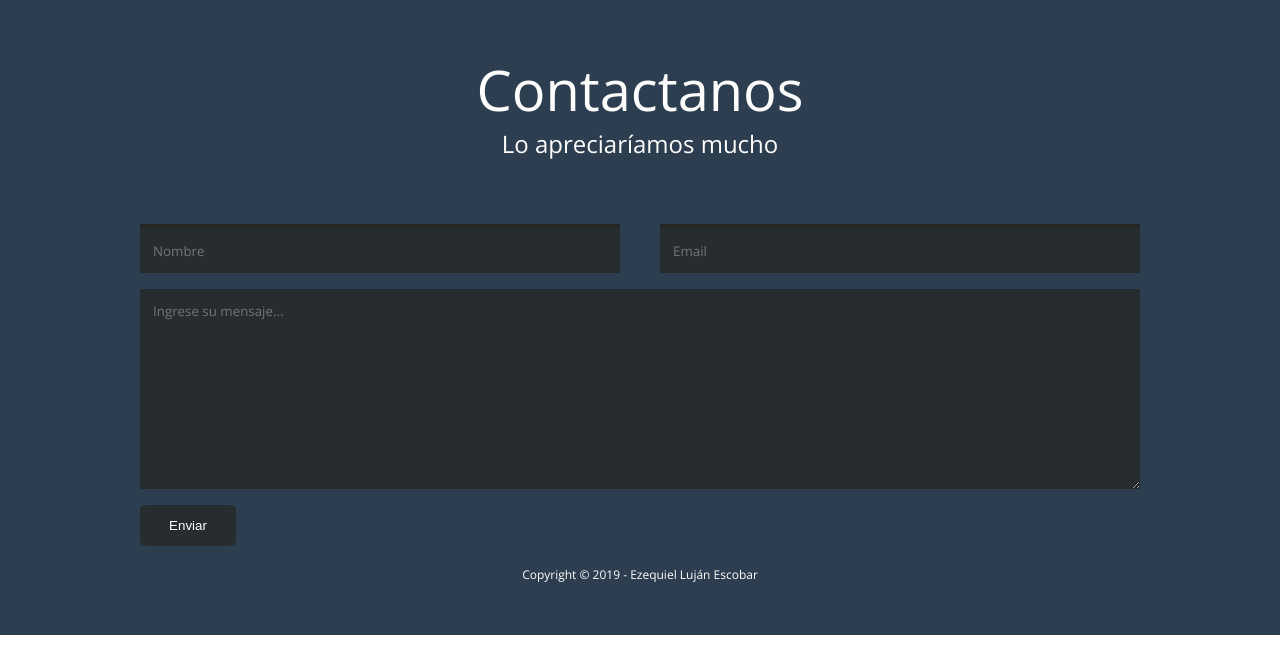
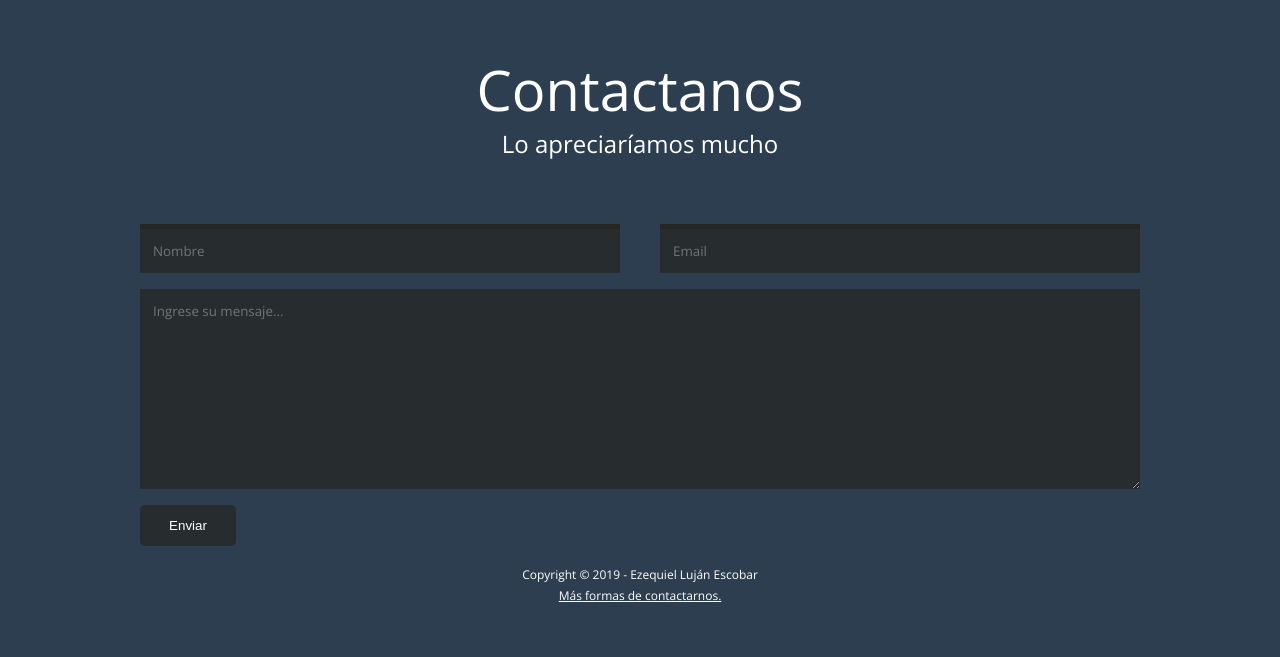
Before and after one commit to ezelujan/virtualcontroller, a PHP site: page / in a window 1280 px wide. Shown: the part 2943-3600 px from the top of the page. Before the commit the page ends 3578 px from the top, so only its background shows below. Run offline with PHP 8.4, Linux system fonts and the light colour scheme; some web fonts are replaced.

Commit message:
Footer-Landing

```diff
--- a/views/assets/css/style.css
+++ b/views/assets/css/style.css
@@ -517,6 +517,16 @@ input[type="submit"]{
     text-align: center;
     color: #fff;
 }
+.mas-info{
+    text-align: center;
+    /* margin-top: 20px; */
+}
+.link-contactanos{
+    color: #fff;
+    font-weight: 300;
+    font-size: 12px;
+
+}
 
 .encuesta-dashboard{
     padding: 30px;
--- a/views/include/scope.footer.landing.php
+++ b/views/include/scope.footer.landing.php
@@ -13,6 +13,9 @@
                 <div class="copyright">
                     <h4 class="texto-copyright">Copyright &copy; 2019 - Ezequiel Luján Escobar</h3>
                 </div>
+                <div class="mas-info">
+                    <a target="_blank" href="https://linktr.ee/ezequiel_147" class="link-contactanos">Más formas de contactarnos.</a>
+                </div>
             </div>
         </footer>
         <script src="views/assets/js/main.js"></script>
```
